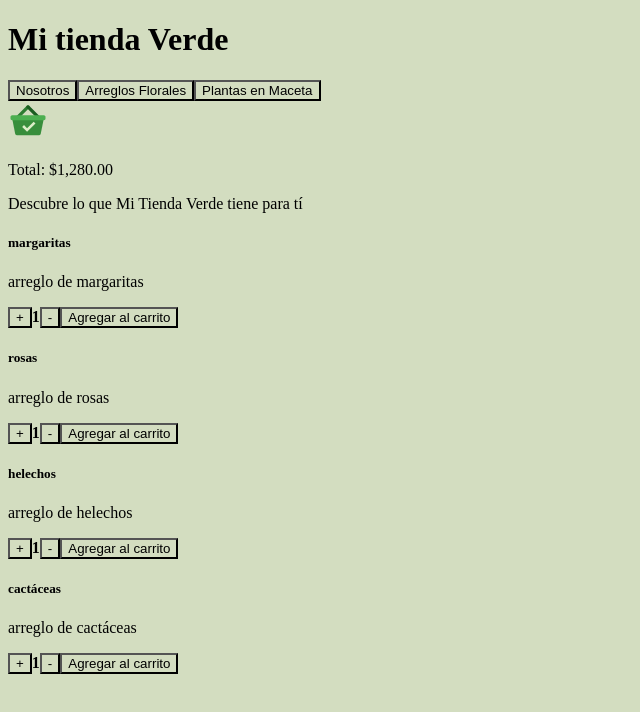
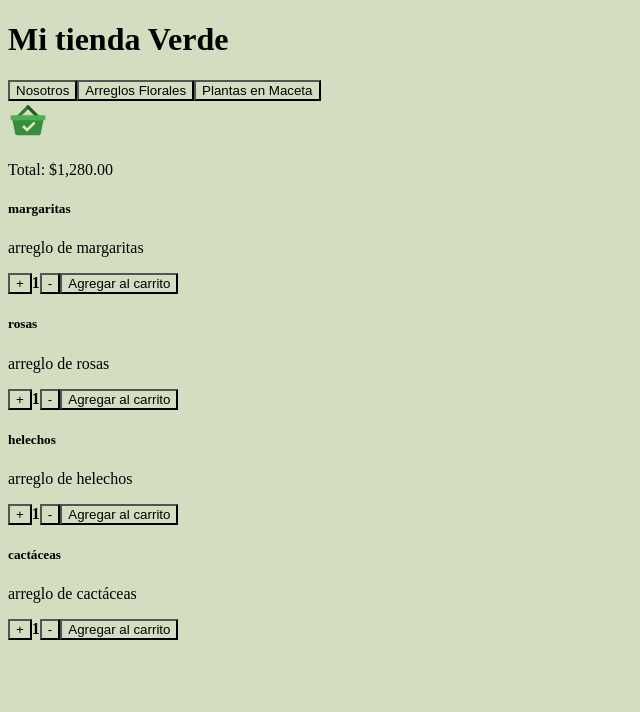
Before and after one commit to Romero02261972/entregaFinalRomeroChabolla, a React (Vite) app in the folder prueba-cinco/: page / in a window 1280 px wide. Shown: the top 712 px of the page, without its empty margins (0-640 px from the left). Built offline with nearby package versions, Linux system fonts and the light colour scheme.

Commit message:
creación de un greeting

```diff
--- a/prueba-cinco/src/App.jsx
+++ b/prueba-cinco/src/App.jsx
@@ -4,7 +4,7 @@ export const App = () => {
   return (
     <>
     <NavBar/>
-    <ItemListContainer greetings={"Descubre lo que Mi Tienda Verde tiene para tí" } />
+    <ItemListContainer/>
 <Maps/>
 </>
   )
--- a/prueba-cinco/src/components/ItemListContainer/ItemListContainer.jsx
+++ b/prueba-cinco/src/components/ItemListContainer/ItemListContainer.jsx
@@ -1,8 +1,9 @@
+import { ItemList } from "../ItemList/ItemList"
 
 export const ItemListContainer = ({greetings}) => {
   return (
-
+<>
 <div className="fs-2 text">{greetings}</div>
-
+</>
     )
 }
```
